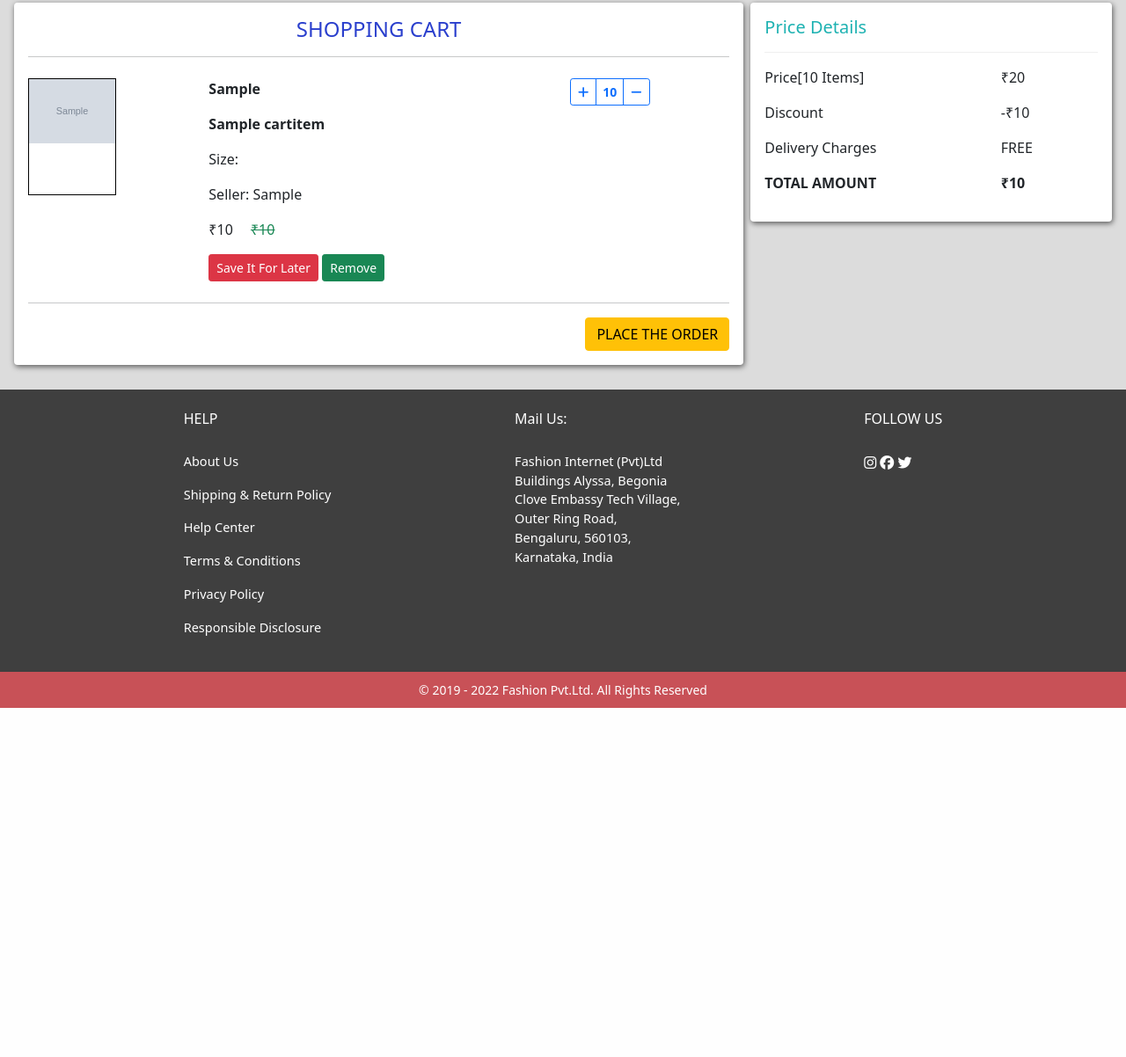
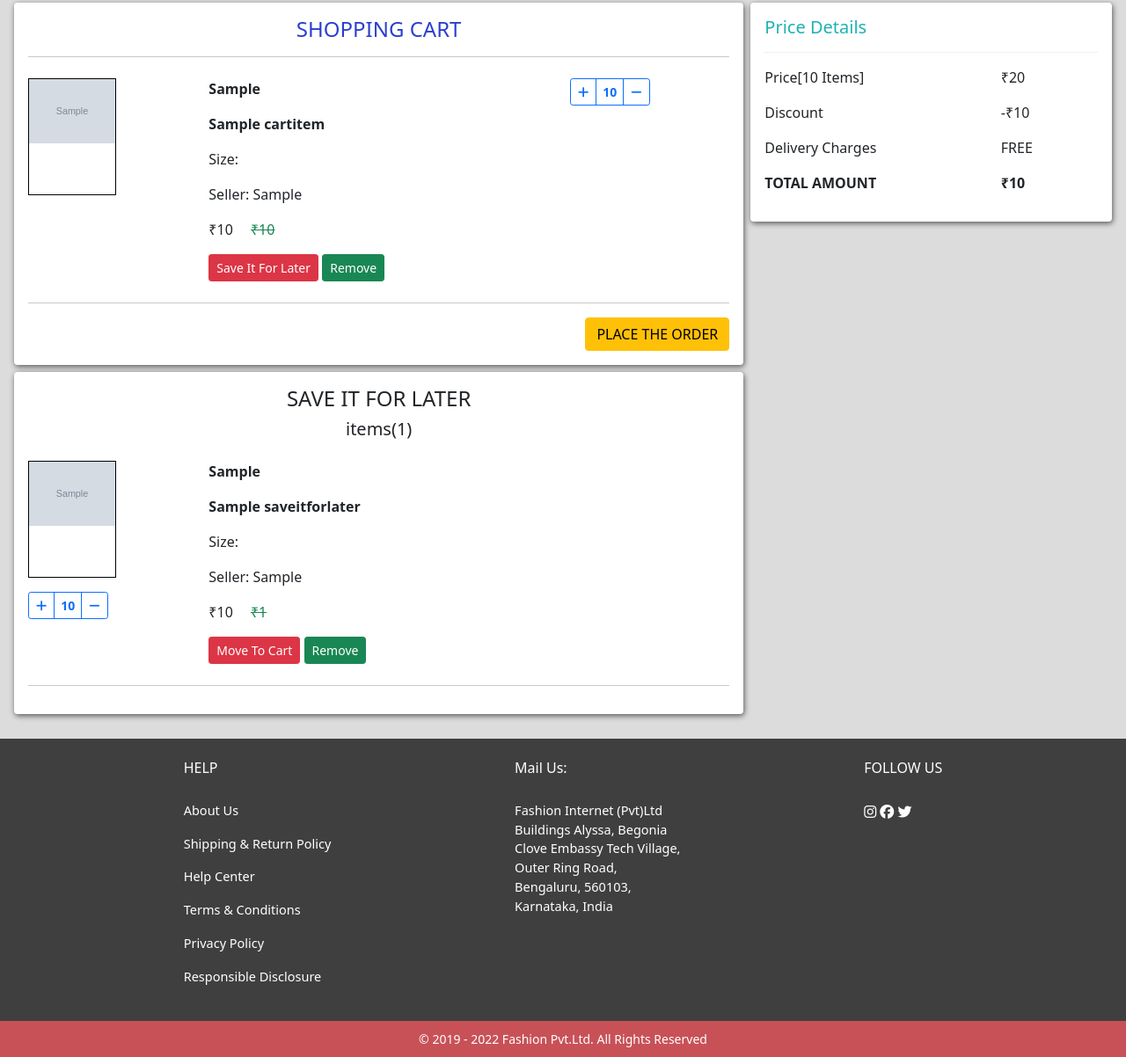
Before and after one commit to ShahnaBasheer/Ecommerse, a Django app: page /cart/ in a window 1280 px wide. Shown: the part 73-1275 px from the top of the page at 88% size. Before the commit the page ends 878 px from the top, so only its background shows below. Run offline with Django 4.2, Linux system fonts and the light colour scheme; a user stored in the database is signed in; tables that the repository leaves empty hold one stand-in row (values such as "Sample post"); grey boxes marked "Sample" are stand-in pictures; some libraries are stand-ins or nearby versions.

Commit message:
'Save it for later' feature is created, it is for storing removed items from cart if user wants to.And saved items can move to cart later also.

```diff
--- a/ecomapp/urls.py
+++ b/ecomapp/urls.py
@@ -21,5 +21,7 @@ urlpatterns = [
     path('update_quantity/<cart_id>',views.update_quantity,name="updateqty"),
     path('delete_quantity/<cart_id>',views.delete_quantity,name="deleteqty"),
     path('remove_cart_item/<cart_id>',views.remove_cart_item,name="remove_cartitem"),
-
+    path('save_it_for_later/<save_id>',views.save_for_later,name="save_for_later"),
+    path('remove_save_it_for_later/<save_id>',views.remove_save_later,name="remove_save_later"),
+    path('move_to_cart/<move_id>',views.move_to_cart,name="move_to_cart"),
 ]
--- a/ecomapp/views.py
+++ b/ecomapp/views.py
@@ -9,7 +9,7 @@ from django.contrib import messages
 from django.contrib.auth.decorators import login_required
 from django.contrib.auth import authenticate,login,logout
 from django.template.loader import render_to_string
-from ecomapp.models import BoysCategory, BoysDetail,BoysFashion, Brand, Cart, CartItem,GirlsCategory, GirlsDetail,GirlsFashion,MenCategory, MenDetail,MenFashion, Seller,WomenCategory,WomenDetail,WomenFashion,Size,KidsAge
+from ecomapp.models import BoysCategory, BoysDetail,BoysFashion, Brand, Cart, CartItem,GirlsCategory, GirlsDetail,GirlsFashion,MenCategory, MenDetail,MenFashion, SaveItForLater, Seller,WomenCategory,WomenDetail,WomenFashion,Size,KidsAge
 # Create your views here.
 
 def signin(request):
@@ -56,10 +56,11 @@ def womentab(request):
     card_details = WomenFashion.objects.all()
     products = WomenCategory.objects.all()
     size = Size.objects.all()
+    brand = Brand.objects.all()
     discounts = models.DISCOUNT_CHOICES
     #g_count = WomenFashion.objects.values('category__women').annotate(count = Count('id'))
     context = {
-      'allproducts':{'category':products,'size':size,'discounts':discounts},
+      'allproducts':{'category':products,'size':size,'discounts':discounts,'brands':brand},
       'details':card_details,
     }
     return render(request,'women.html',context)
@@ -75,11 +76,35 @@ def mentab(request):
     }
     return render(request,'men.html',context)
 
+def sortby(*args):
+    if args[1] == ['price_asc']:
+        card_details = args[0].order_by('price')
+    elif args[1] == ['price_desc']:
+        card_details = args[0].order_by('-price')
+    elif args[1] == ['newest']:
+        card_details = args[0].order_by('-upload_date')
+    elif args[1] == ['disc_desc']:
+        card_details = args[0].order_by('-discount')
+    elif args[1] == ['delivery']:
+        if len(args) == 4:
+          girls_filt = args[2].filter(dlvry_charges = "FREE")
+          boys_filt = args[3].filter(dlvry_charges = "FREE")
+          card_details = girls_filt.union(boys_filt)
+        else:
+          card_details = args[0].filter(dlvry_charges = "FREE").all().distinct()
+    else:
+        card_details = args[0]
+    print(args[1])
+    print(len(args))
+    print(card_details)
+    return card_details
+
 def filter_women(request):
     card_details = WomenFashion.objects.all()
     pro_list = request.GET.getlist('category[]')
     size_list = request.GET.getlist('size[]')
     discount_list = request.GET.getlist('discount[]')
+    sort_data = request.GET.getlist('sort[]')
     if len(pro_list) > 0:
       card_details = card_details.filter(category__women__in = pro_list).all().distinct()
     if len(size_list) > 0:
@@ -89,9 +114,10 @@ def filter_women(request):
          range_value = (int(discount_list[0]),99)
       else:
          range_value = (min(list(map(int,discount_list))),99)
-      card_details = card_details.filter(discount__range = range_value).all().distinct().order_by('discount')
-       #add __in columnname to filter list of values
-       #add getlist to take values as list
+      card_details = card_details.filter(discount__range = range_value).all().distinct()
+    card_details = sortby(card_details,sort_data)
+    #add __in columnname to filter list of values
+    #add getlist to take values as list
     ajax = render_to_string('cards.html', {'details': card_details})
     return JsonResponse({'details': ajax})
 
@@ -100,6 +126,7 @@ def filter_men(request):
     pro_list = request.GET.getlist('category[]')
     size_list = request.GET.getlist('size[]')
     discount_list = request.GET.getlist('discount[]')
+    sort_data = request.GET.getlist('sort[]')
     if len(pro_list) > 0:
       card_details = card_details.filter(category__men__in = pro_list).all().distinct()
     if len(size_list) > 0:
@@ -109,7 +136,8 @@ def filter_men(request):
          range_value = (int(discount_list[0]),99)
       else:
          range_value = (min(list(map(int,discount_list))),99)
-      card_details = card_details.filter(discount__range = range_value).all().distinct().order_by('discount')
+      card_details = card_details.filter(discount__range = range_value).all().distinct()
+    card_details = sortby(card_details,sort_data)
     ajax = render_to_string('cards.html', {'details': card_details})
     return JsonResponse({'details': ajax})
 
@@ -133,6 +161,7 @@ def filter_kids(request):
     age_list = request.GET.getlist('age[]')
     size_list = request.GET.getlist('size[]')
     discount_list = request.GET.getlist('discount[]')
+    sort_data = request.GET.getlist('sort[]')
     if len(pro_list) > 0:
        girls_filt = girls_filt.filter(category__girls__in = pro_list).all().distinct()
        boys_filt = boys_filt.filter(category__boys__in = pro_list).all().distinct()
@@ -152,7 +181,8 @@ def filter_kids(request):
          range_value = (min(list(map(int,discount_list))),99)
        girls_filt = girls_filt.filter(discount__range = range_value).all().distinct()
        boys_filt = boys_filt.filter(discount__range = range_value).all().distinct()
-       card_details = girls_filt.union(boys_filt).order_by('discount')
+       card_details = girls_filt.union(boys_filt)
+    card_details = sortby(card_details,sort_data,girls_filt,boys_filt)
     ajax = render_to_string('cards.html',{'details':card_details})
     return JsonResponse({'details':ajax})
 
@@ -166,6 +196,9 @@ def filter_girls(request):
     age_list = request.GET.getlist('age[]')
     size_list = request.GET.getlist('size[]')
     discount_list =request.GET.getlist('discount[]')
+    sort_data = request.GET.getlist('sort[]')
+    print("****************")
+    print(age_list)
     if len(pro_list) > 0:
        card_details = card_details.filter(category__girls__in = pro_list).all().distinct()
     if len(age_list) > 0:
@@ -178,6 +211,7 @@ def filter_girls(request):
        else:
           range_value = (min(list(map(int,discount_list))),99)
        card_details = card_details.filter(discount__range = range_value).all().distinct()
+    card_details = sortby(card_details,sort_data)
     ajax = render_to_string('cards.html',{'details':card_details})
     category = render_to_string('kidscategory.html',{'allproducts':{'category':products}})
     ages = render_to_string('kidsage.html',{'allproducts':{'age':kids_age}})
@@ -195,6 +229,7 @@ def filter_boys(request):
     age_list = request.GET.getlist('age[]')
     size_list = request.GET.getlist('size[]')
     discount_list = request.GET.getlist('discount[]')
+    sort_data = request.GET.getlist('sort[]')
     if len(pro_list) > 0:
        card_details = card_details.filter(category__boys__in = pro_list).all().distinct()
     if len(age_list) > 0:
@@ -207,6 +242,7 @@ def filter_boys(request):
        else:
          range_value = (min(list(map(int,discount_list))),99)
        card_details = card_details.filter(discount__range = range_value).all().distinct()
+    card_details = sortby(card_details,sort_data)
     ajax = render_to_string('cards.html',{'details':card_details})
     category = render_to_string('kidscategory.html',{'allproducts':{'category':products}})
     ages = render_to_string('kidsage.html',{'allproducts':{'age':kids_age}})
@@ -237,20 +273,23 @@ def product_info(request,product_id):
 
 def cart(request):
     context = {}
-    try:
-      if request.user.is_authenticated:
-         cartdata = Cart.objects.get(user=request.user)
-         cartitem = CartItem.objects.all()
-         total_amnt = cartdata.total_amnt + cartdata.total_dscnt
+    if request.user.is_authenticated:
+       save_for_later = SaveItForLater.objects.filter(user=request.user)
+       try:
+          cartdata = Cart.objects.get(user=request.user)
+          cartitem = CartItem.objects.filter(cart=cartdata)
+          total_amnt = cartdata.total_amnt + cartdata.total_dscnt
+          context = {
+            'cart':cartdata,
+            'cartitems':cartitem,
+            'total':total_amnt,
+            'saveit':save_for_later,
+          }
+       except Cart.DoesNotExist:
          context = {
-           'cart':cartdata,
-           'cartitems':cartitem,
-           'total':total_amnt,
+           'cart': 0,
+           'saveit':save_for_later,
          }
-    except Cart.DoesNotExist:
-      context = {
-        'cart': 0
-      }
     return render(request,'cart.html',context)
 
 #Not s view function,it is for reusability only
@@ -290,7 +329,11 @@ def add_to_cart(request,product_id):
            cartitem.quantity += 1
         cartitem.save()
         cart_update(cart)
-    return JsonResponse({'cart_qnty':cart.total_qty})
+        saveit = SaveItForLater.objects.filter(user=request.user,image=products.card_image,
+                size=size,seller=seller,brand=products.brand,title=products.title)
+        if saveit:
+           saveit.delete()
+    return JsonResponse({'cart_qnty':cart.total_qty,'product':product_id,'info':infotag})
 
 def update_quantity(request,cart_id):
     cart = Cart.objects.get(user=request.user)
@@ -319,6 +362,38 @@ def remove_cart_item(request,cart_id):
     cart_update(cart)
     return redirect('cart')
 
+def save_for_later(request,save_id):
+    cart = Cart.objects.get(user=request.user)
+    cartitem =  CartItem.objects.get(pk = save_id)
+    save_later = SaveItForLater(user=request.user,image=cartitem.cart_image,
+        title=cartitem.title,brand=cartitem.brand,size=cartitem.size,
+        seller=cartitem.seller,price=cartitem.total_price,mrp=cartitem.total_mrp,
+        qty=cartitem.quantity,object_id=cartitem.object_id,
+        content_type_id=cartitem.content_type_id)
+    save_later.save()
+    cartitem.delete()
+    cart_update(cart)
+    return redirect('cart')
+
+def remove_save_later(request,save_id):
+    save_later = SaveItForLater.objects.get(pk=save_id)
+    save_later.delete()
+    return redirect('cart')
+
+def move_to_cart(request,move_id):
+    saveit = SaveItForLater.objects.get(pk=move_id)
+    cart,created = Cart.objects.get_or_create(user=request.user)
+    cartitem,created = CartItem.objects.get_or_create(cart=cart,
+        cart_image=saveit.image,size=saveit.size,
+        title=saveit.title,brand=saveit.brand,total_mrp=saveit.mrp,
+        seller=saveit.seller,total_price=saveit.price,
+        quantity=saveit.qty,object_id=saveit.object_id,
+        content_type_id=saveit.content_type_id)
+    cartitem.save()
+    saveit.delete()
+    cart_update(cart)
+    return redirect('cart')
+
 #When querying a ForeignKey field, you 'normally' pass an instance of the model
 #like this for example,
 # x = MenCategory.objects.get(men=proname)
--- a/static/css/cart.css
+++ b/static/css/cart.css
@@ -9,7 +9,7 @@ body{
   height:133px;
   border:1px solid black;
 }
-.pricedetails,.items{
+.pricedetails,.items,.save-for-later{
   box-shadow: 1px 2px 6px #585858;
 }
 .shophead{
--- a/static/css/products.css
+++ b/static/css/products.css
@@ -26,7 +26,6 @@
 }
 #sortby{
   display: none;
-  line-height: 2rem;
   position :absolute;
   top:45px;
   right:30px;
@@ -34,6 +33,9 @@
   z-index:4;
   box-shadow: 0 0 30px rgb(0 0 0 / 30%);
   background-color: white;;
+}
+#sorted{
+  font-size: 15px;
 }
 .products .card{
   height:500px;
--- a/static/js/interactions.js
+++ b/static/js/interactions.js
@@ -4,15 +4,15 @@ $(document).ready(function(){
        $("#sortby").toggle();
    });
 
-   $(".filter-radio,.filter-checkbox").on('click', function(){
+   $(".filter-radio,.filter-checkbox,#sortby input").on('click', function(){
         let _filterObj = {};
         let _filterGender = $(this).data('gender');
+
         function keyvalue(){
-          $(".filter-radio,.filter-checkbox").each(function (index,ele) {
+          $(".filter-radio,.filter-checkbox,#sortby input").each(function (index,ele) {
              let _filterValue = $(this).val();
              let _filterKey = $(this).data('filter');
-             _filterObj[_filterKey] = Array.from(document.querySelectorAll(
-                'input[data-filter='+_filterKey+']:checked'))
+             _filterObj[_filterKey] = Array.from($("input[data-filter="+_filterKey+"]:checked"))
                 .map(function(el){return el.value;});
              });
          }
@@ -37,7 +37,7 @@ $(document).ready(function(){
                       data: _filterObj,
                       dataType:'json',
                       success:function(response){
-                       $(".products").html(response.details);
+                        $(".products").html(response.details);
                       }
                     });
                   });
--- a/templates/cards.html
+++ b/templates/cards.html
@@ -11,8 +11,9 @@
               <p class="text-secondary text-capitalize">{{x.title}}</p>
               <p class="fs-6 fw-bold">₹{{x.price}}
                <span class="text-decoration-line-through ms-2 text-secondary">
-                  {{x.mrp}}</span> <span class="text-success">{{x.discount}}%</span></p>
-
+                  {{x.mrp}}</span>
+                  <span class="text-success">{{x.discount}}%</span>
+              </p>
            </div>
         </div>
      </div>
--- a/templates/cart.html
+++ b/templates/cart.html
@@ -12,9 +12,9 @@
 {% block categories %}
    <div class="container-fluid mt-5 p-4">
       <div class="cart">
+
+         {% if user.is_authenticated %}
          <div class="row">
-         {% if user.is_authenticated %}
-
             {% if cartitems %}
             <div class="col-8 p-0">
                <div class="items bg-body m-1 p-3 rounded">
@@ -36,7 +36,7 @@
                         <p>₹{{c.total_price}}
                            <span class="ms-3 text-success text-decoration-line-through fs-6">₹{{c.total_mrp}}</span>
                         </p>
-                        <a href="#" class="btn btn-danger btn-sm">Save It For Later</a>
+                        <a href="{% url 'save_for_later' c.id %}" class="btn btn-danger btn-sm">Save It For Later</a>
                         <a href="{% url 'remove_cartitem' c.id %}" class="btn btn-success btn-sm">Remove</a>
                      </div>
                      <div class="col-3">
@@ -55,7 +55,8 @@
                   <button type="button" class="btn btn-warning ms-auto d-block">PLACE THE ORDER</button>
                </div>
             </div>
-            <div class="col-4 p-0">
+
+            <div class="col-4 p-0 price-details">
                <div class="pricedetails bg-body m-1 p-3 rounded">
                   <h5 class="pricehead">Price Details</h5>
                   <hr class="hrrule">
@@ -78,11 +79,56 @@
             {% else %}
               <h2 class="text-center">YOUR CART IS EMPTY</h2>
             {% endif %}
+         </div>
+
+   <!-- SAVE IT FOR LATER -->
+         <div class="row">
+          {% if cartitems %}
+            <div class="col-8 p-0">
+          {% else %}
+            <div class="col-12 p-0">
+          {% endif %}
+             <div class="save-for-later bg-body m-1 p-3 rounded">
+               <h4 class="text-center">SAVE IT FOR LATER</h4>
+               <h5 class="text-center">items({{saveit.count}})</h5>
+
+              {% for s in saveit %}
+              <div class="row my-4">
+                 <div class="col-3">
+                    <div class="image-container mb-3">
+                       <img src={{s.image.url}} alt="cart_image" class="img-fluid" width=100 height=130>
+                    </div>
+                    <div class="btn-group btn-group-sm quantity" role="group" aria-label="quantity">
+                       <a class="btn btn-outline-primary" href="#">
+                          <i class="fa-solid fa-plus"></i></a>
+                       <button type="button" class="btn btn-outline-primary border-start-0 border-end-0 fw-bolder">
+                          {{s.qty}}</button>
+                       <a class="btn btn-outline-primary" href="#">
+                          <i class="fa-solid fa-minus"></i></a>
+                    </div>
+                 </div>
+                 <div class="col-6">
+                    <p class="fw-bold">{{s.brand}}</p>
+                    <p class="fw-bold">{{s.title}}</p>
+                    <p>Size: {{s.size}}</p>
+                    <p>Seller: {{s.seller}}</p>
+                    <p>₹{{s.price}}
+                       <span class="ms-3 text-success text-decoration-line-through fs-6">₹{{s.mrp}}</span>
+                    </p>
+                    <a href="{% url 'move_to_cart' s.id %}" class="btn btn-danger btn-sm">Move To Cart</a>
+                    <a href="{% url 'remove_save_later' s.id %}" class="btn btn-success btn-sm">Remove</a>
+                 </div>
+               </div>
+               <hr>
+               {% endfor %}
+             </div>
+            </div>
+         </div>
          {% else %}
             <h2>Login To Add Items To Cart</h2>
             <button>Login</button>
          {% endif %}
-         </div>
       </div>
    </div>
+
 {% endblock %}
```
Also changed, not shown: ecomapp/admin.py (+5 -10 lines), ecomapp/models.py (+20 -2 lines), templates/sortby.html (+33 -22 lines), templates/women.html (+13 -1 lines), ecomapp/migrations/0032_saveitforlater.py (added), ecomapp/migrations/0033_saveitforlater_quantity.py (added), ecomapp/migrations/0034_remove_saveitforlater_cart.py (added), ecomapp/migrations/0035_saveitforlater_user.py (added), ecomapp/migrations/0036_rename_cart_image_saveitforlater_image_and_more.py (added), ecomapp/migrations/0037_alter_boysfashion_brand_alter_girlsfashion_brand_and_more.py (added).
